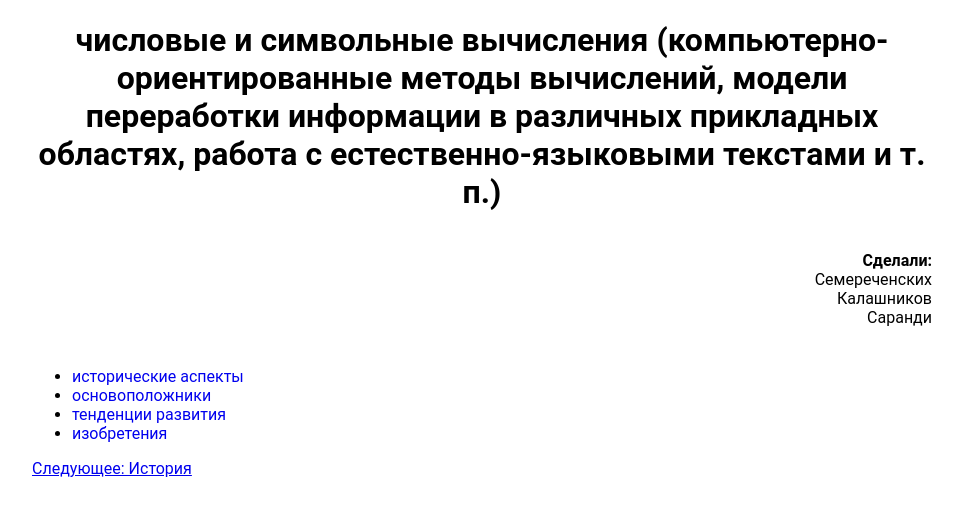
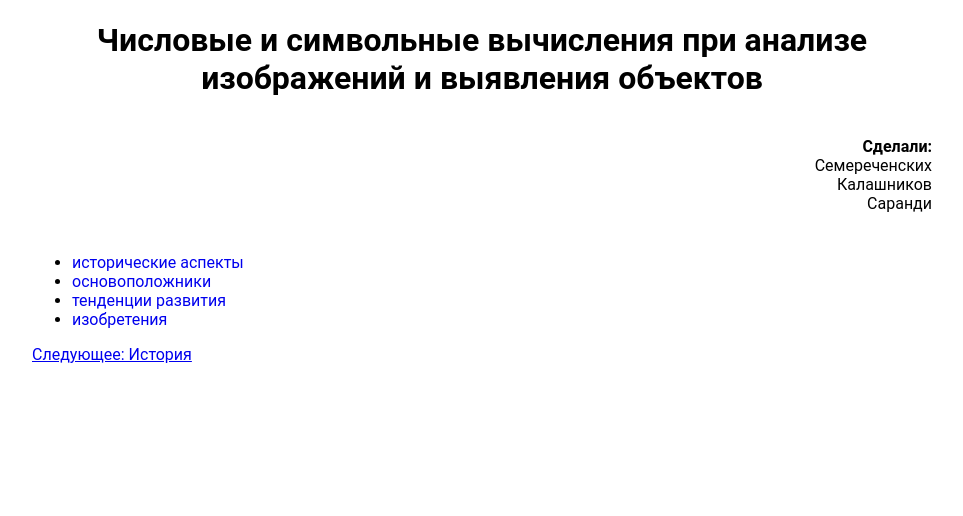
Before and after one commit to Tretiner/Tretiner.github.io, a plain HTML site: page index.html in a window 1280 px wide. Shown: the whole page, without its empty margins (158-1121 px from the left). Drawn offline with Linux system fonts and the light colour scheme; files that its build step writes are made by us from their sources.

Commit message:
Update index.html

```diff
--- a/index.html
+++ b/index.html
@@ -12,9 +12,7 @@
   </head>
   <body>
     <div class="header">
-      <h1 class="theme">числовые и символьные вычисления (компьютерно-ориентированные
-методы вычислений, модели переработки информации в различных
-прикладных областях, работа с естественно-языковыми текстами и т. п.)</h1>
+      <h1 class="theme">Числовые и символьные вычисления при анализе изображений и выявления объектов </h1>
       <p class="creators">
         <strong> Сделали:</strong> <br />
         Семереченских <br />
```
